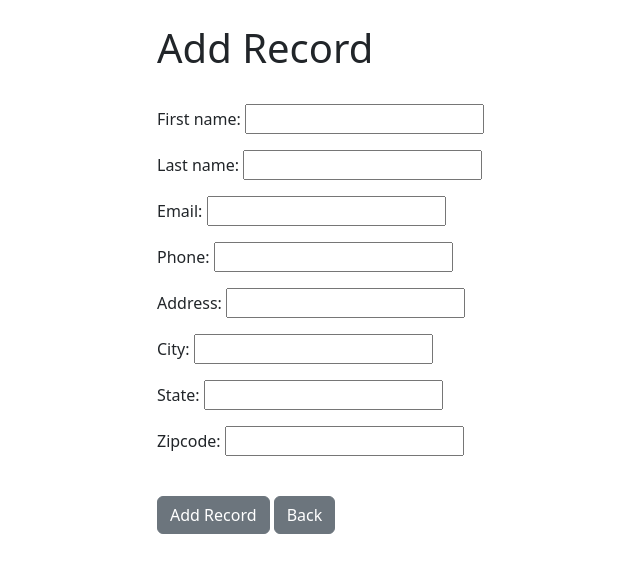
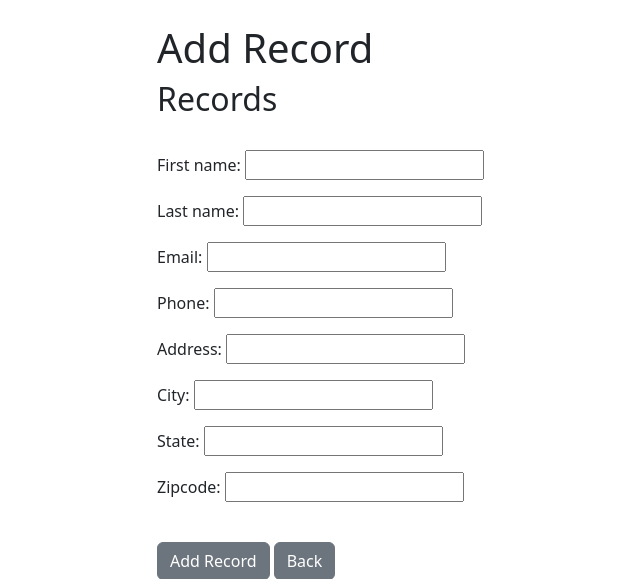
Before and after one commit to bhuvi45967/crm, a Django app: page /add_record/ in a window 1280 px wide. Shown: the part 56-635 px from the top of the page, without its empty margins (204-844 px from the left). Run offline with Django 5.2, Linux system fonts and the light colour scheme; the visitor is signed in with stand-in values (Sample User, id 1).

Commit message:
feat:added h2 tag

```diff
--- a/crm1/bhuvi/templates/add_record.html
+++ b/crm1/bhuvi/templates/add_record.html
@@ -3,6 +3,7 @@
 
 <div class="col-md-6 offset-md-3">
     <h1>Add Record</h1>
+    <h2>Records</h2>
     <br />
 
     <form method="POST" action="{% url 'add_record' %}">
```
